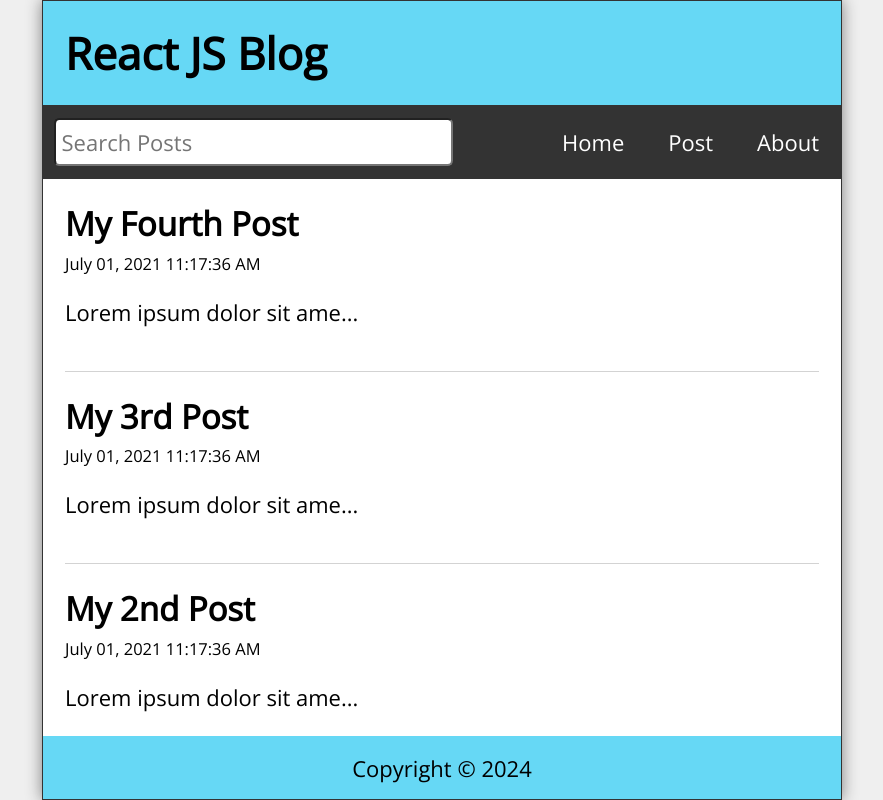
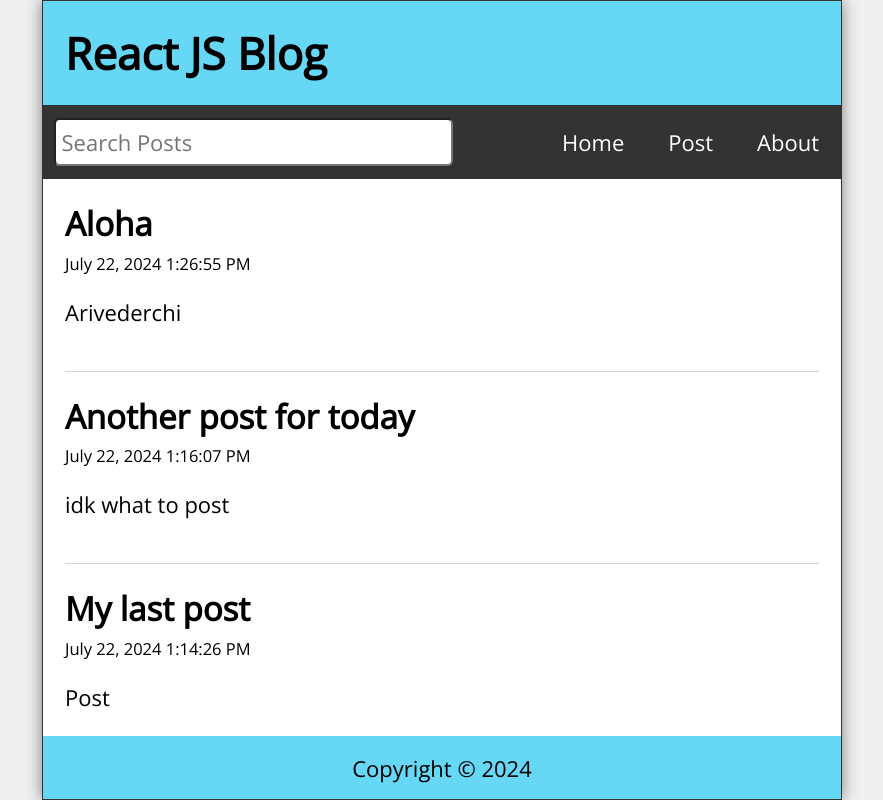
Before and after one commit to ktopchiev/react-js-blog, a React (Create React App) app: page / in a window 1280 px wide. Shown: the whole page, without its empty margins (198-1081 px from the left). Built offline with nearby package versions, Linux system fonts and the light colour scheme; data requests are answered from the project's data file.

Commit message:
Added funcitonality to submit new post with axios to json server

```diff
--- a/data/db.json
+++ b/data/db.json
@@ -23,6 +23,24 @@
       "title": "My Fourth Post",
       "datetime": "July 01, 2021 11:17:36 AM",
       "body": "Lorem ipsum dolor sit amet consectetur adipisicing elit. Quis consequatur expedita, assumenda similique non optio! Modi nesciunt excepturi corrupti atque blanditiis quo nobis, non optio quae possimus illum exercitationem ipsa!"
+    },
+    {
+      "id": 5,
+      "title": "My last post",
+      "datetime": "July 22, 2024 1:14:26 PM",
+      "body": "Post"
+    },
+    {
+      "id": 6,
+      "title": "Another post for today",
+      "datetime": "July 22, 2024 1:16:07 PM",
+      "body": "idk what to post"
+    },
+    {
+      "id": 7,
+      "title": "Aloha",
+      "datetime": "July 22, 2024 1:26:55 PM",
+      "body": "Arivederchi"
     }
   ]
 }
--- a/src/App.js
+++ b/src/App.js
@@ -51,16 +51,27 @@ function App() {
         setSearchResult(filteredResults.reverse());
     }, [posts, search])
 
-    const handleSubmit = (e) => {
+    const handleSubmit = async (e) => {
         e.preventDefault();
         const id = posts.length ? posts[posts.length - 1].id + 1 : 1;
         const datetime = format(new Date(), "MMMM dd, yyyy pp");
         const newPost = { id, title: postTitle, datetime, body: postBody };
-        const postsList = [...posts, newPost];
-        setPosts(postsList);
-        setPostTitle('');
-        setPostBody('');
-        navigate("/");
+        try {
+            const response = await api.post('/posts', newPost);
+            const postsList = [...posts, response.data];
+            setPosts(postsList);
+            setPostTitle('');
+            setPostBody('');
+            navigate("/");
+        } catch (error) {
+            if (error.response) {
+                console.log(error.response.data);
+                console.log(error.response.status);
+                console.log(error.response.headers);
+            } else {
+                console.log(`Error: ${error.message}`);
+            }
+        }
     }
 
     const handleDelete = (id) => {
```
Lines whose indentation alone changed are shown as unchanged.
